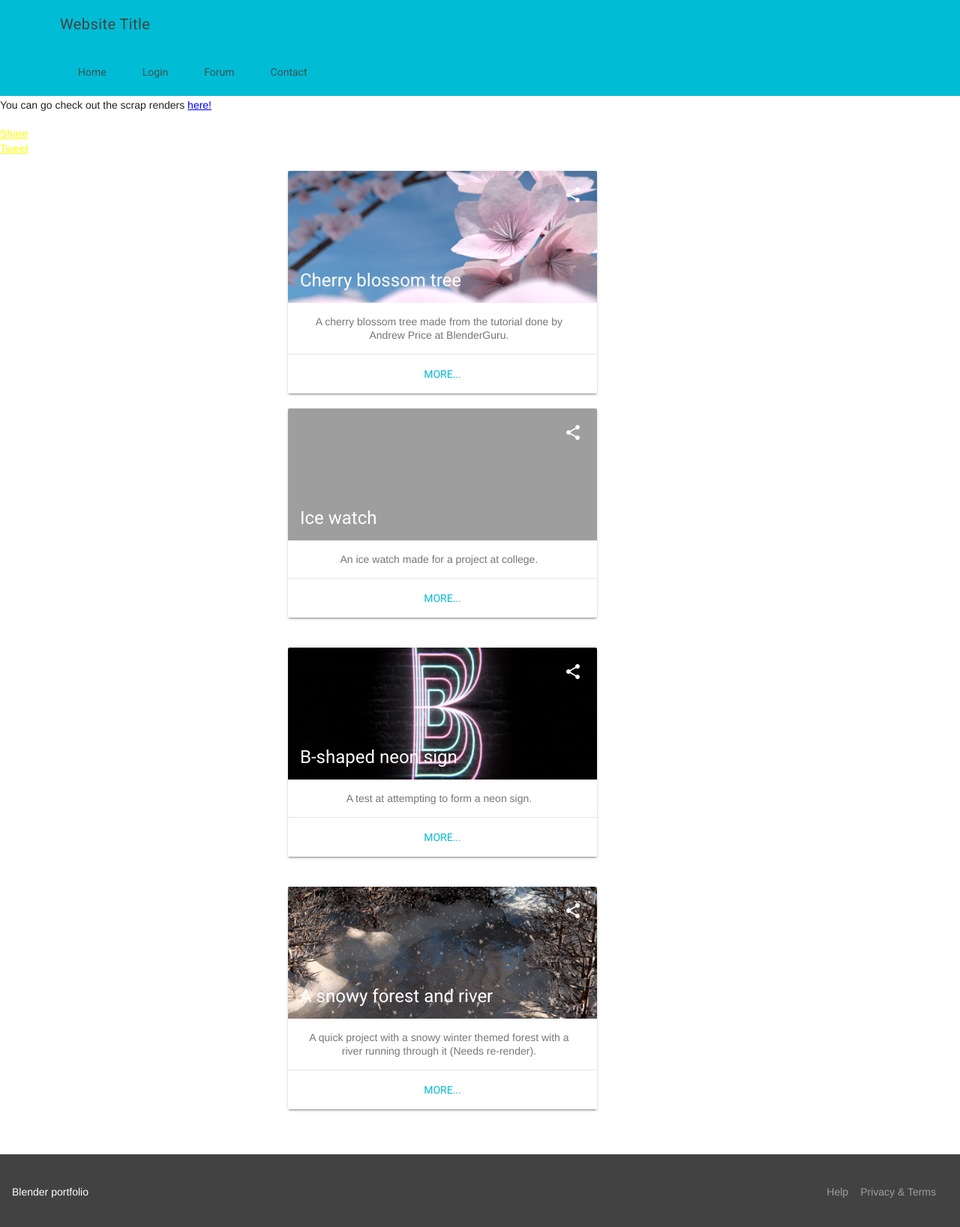
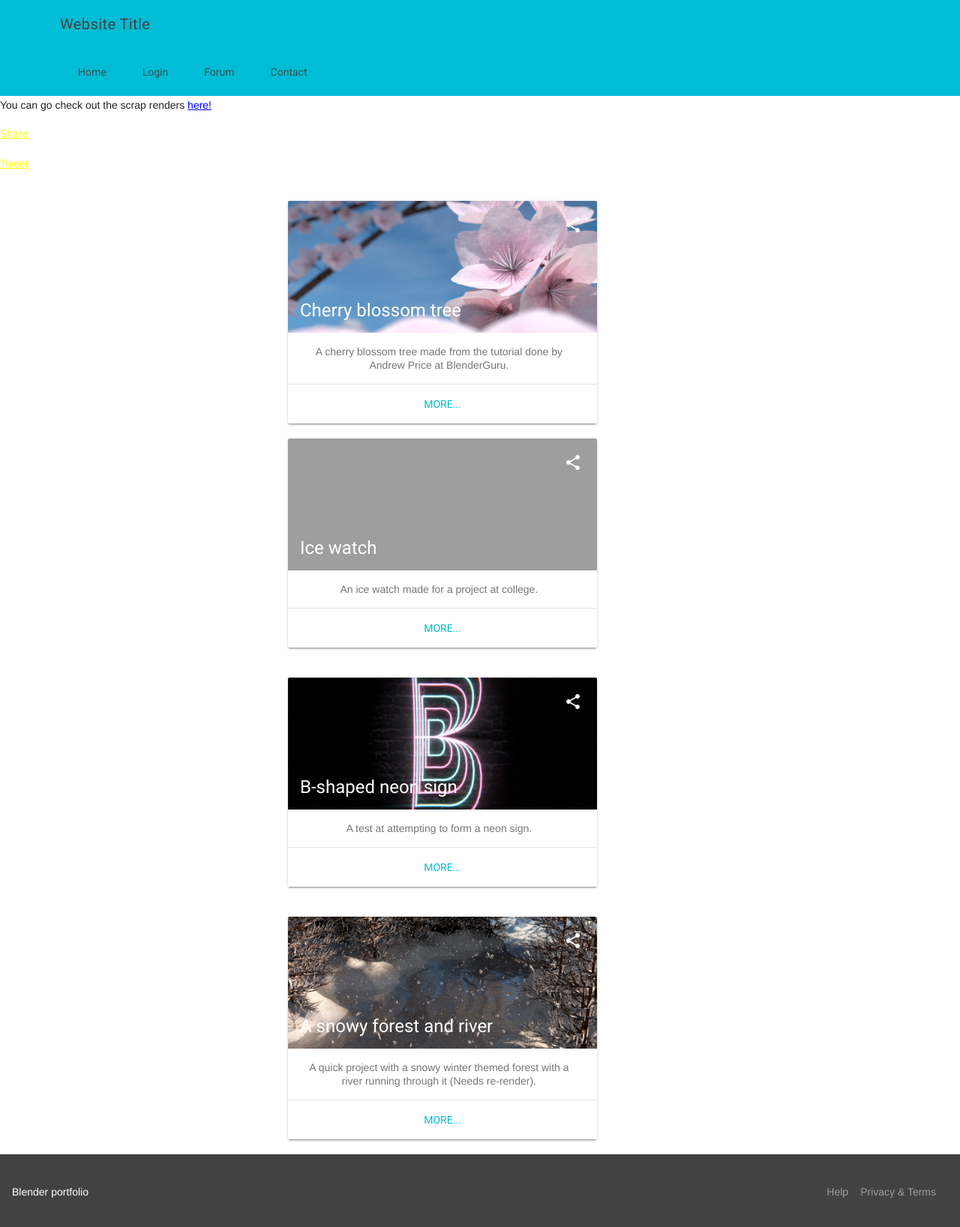
Before and after one commit to slothgamez/fireplex.github.io, a Jekyll site: the page index.html, which Jekyll copies as it is, in a window 1280 px wide. Shown: the top 1637 px of the page at 75% size. Built offline with Jekyll 4.4.1, drawn with Linux system fonts in a browser that asks for light colours; nearby versions of some CDN libraries; comment, search, counter and statistics services are not loaded.

Commit message:
Update index.html

```diff
--- a/index.html
+++ b/index.html
@@ -165,14 +165,14 @@
             <!--Facebook share button-->
             <div>
               <div class="fb-share-button" data-href="https://fireplex.github.io" data-layout="button_count" data-size="large" data-mobile-iframe="true"><a class="fb-xfbml-parse-ignore" target="_blank" href="https://www.facebook.com/sharer/sharer.php?u=https%3A%2F%2Ffireplex.github.io%2F&amp;src=sdkpreparse">Share</a></div>
-            </div>
+            </div><br>
             <!--Twitter share button-->
             <a class="twitter-share-button"
               href="https://twitter.com/intent/tweet?text=Check%20out%20this%20site%20https%3A%2F%2Ffireplex.github.io" data-size="large">
-            Tweet</a>
+            Tweet</a><br>
             <!--Google plus share button-->
             <div class="g-plus" data-action="share" data-height="24" data-href="https://fireplex.github.io"></div>
-          </div>
+          </div><br>
 
           <br></bre><div id="div1">
             <div class="blossom-card-wide mdl-card mdl-shadow--2dp" align="center" id="blossom">
```
